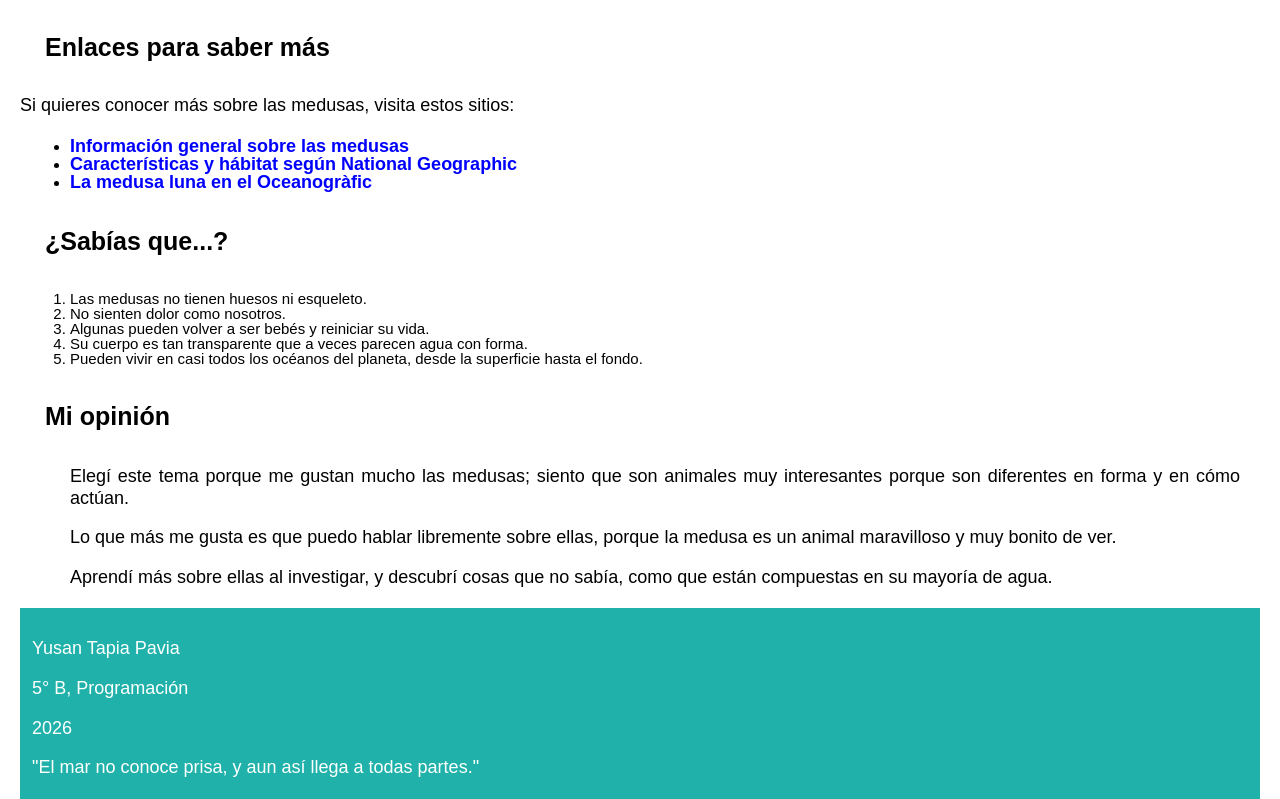
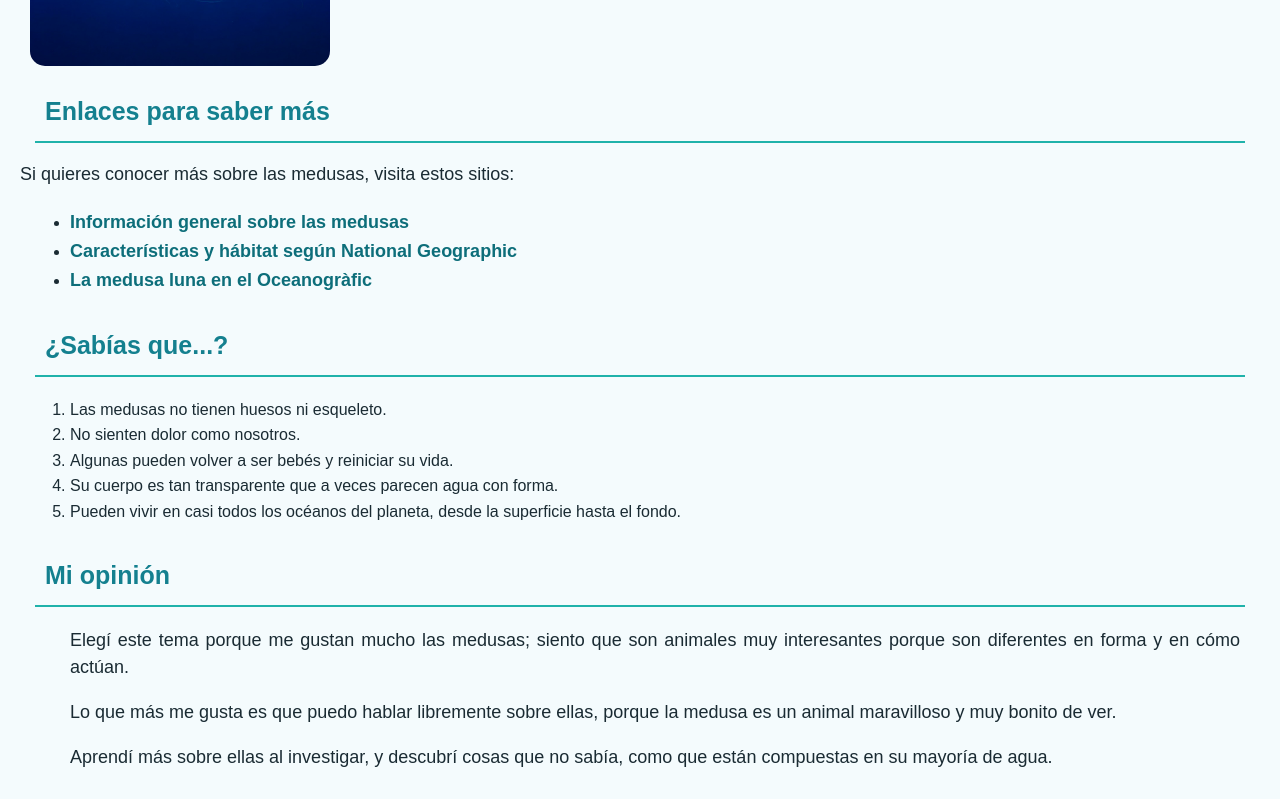
Before and after one commit to yusan-cloud/Las-medusas, a plain HTML site: page index.html in a window 1280 px wide. Shown: the part 940-1739 px from the top of the page. Drawn offline with Linux system fonts and the light colour scheme.

Commit message:
Actualizar estilos.css

```diff
--- a/estilos.css
+++ b/estilos.css
@@ -1,8 +1,10 @@
 body {
-    font-family: Arial;
+    font-family: Arial, sans-serif;
     font-size: 16px;
     margin: 20px;
     line-height: 1.6;
+    background-color: #f4fbfd;
+    color: #1a2b33;
 }
 
 h1 {
@@ -10,46 +12,59 @@ h1 {
     text-align: center;
     padding: 10px;
     margin: 17px;
+    color: #0d6e7a;
 }
+
 h2 {
-  font-size: 25px;
+    font-size: 25px;
     text-align: left;
     padding: 10px;
     margin: 15px;
+    color: #14808f;
+    border-bottom: 2px solid #20B2AA;
 }
-p{
+
+p {
     font-size: 18px;
     text-align: justify;
     margin-bottom: 15px;
-    line-height: 1.2;
+    line-height: 1.5;
 }
+
 img {
     width: 300px;
+    max-width: 100%;
     border-radius: 15px;
     margin: 10px;
     height: auto;
+    display: block;
 }
+
 ul, ol {
     margin: 20px;
     padding-left: 30px;
-    font-size: 15px;
-    line-height: 1.0;
+    font-size: 16px;
+    line-height: 1.6;
 }
+
 a {
-    color: blue;
+    color: #0d6e7a;
     text-decoration: none;
     font-weight: bold;
     font-size: 18px;
 }
 
 a:hover {
-    color: pink;
+    color: white;
     text-decoration: underline;
-    background-color: teal;
+    background-color: #20B2AA;
 }
+
 footer {
-    background-color: #20B2Aa;
+    background-color: #20B2AA;
     color: white;
     text-align: center;
     padding: 12px;
+    margin-top: 30px;
+    border-radius: 10px;
 }
```
